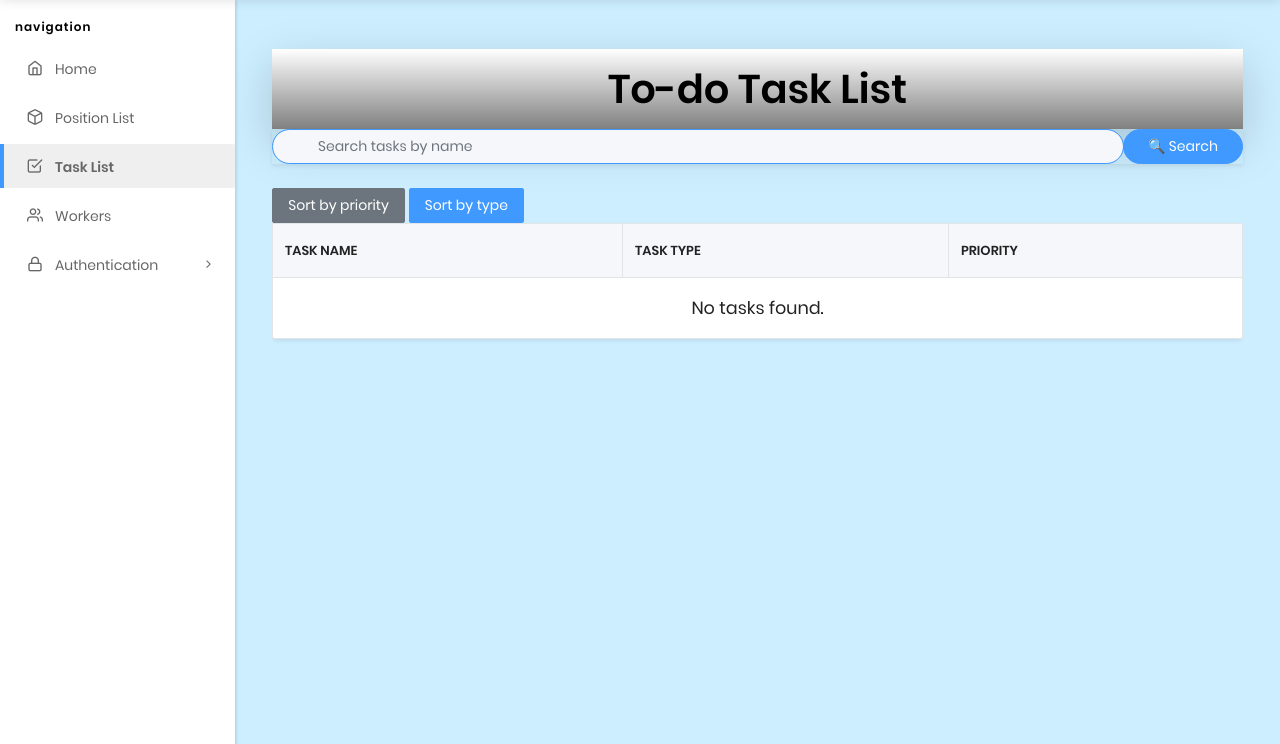
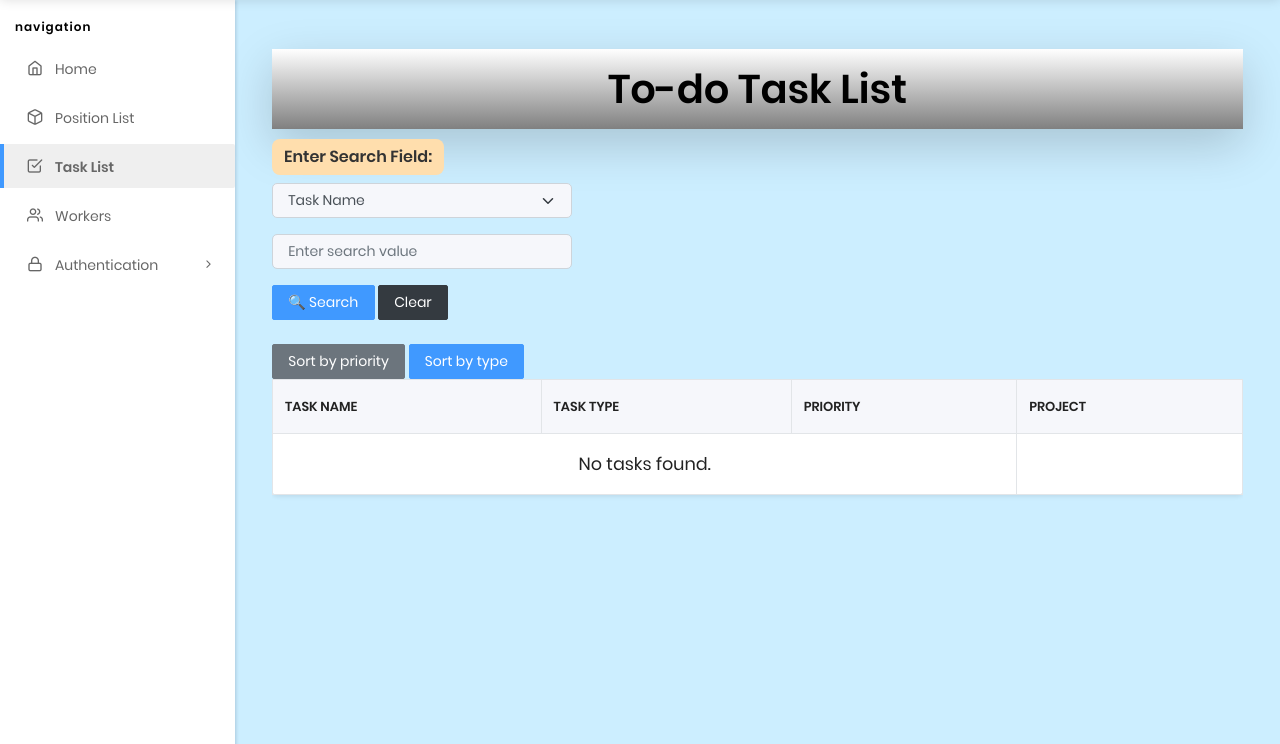
Before and after one commit to Ppllupold/ITCompanyTaskManager, a Django app: page /tasks/ in a window 1280 px wide. Shown: the part 56-800 px from the top of the page. Run offline with Django 5.2, Linux system fonts and the light colour scheme; the visitor is signed in with stand-in values (Sample User, id 1); data that the repository does not hold is empty; some libraries are stand-ins or nearby versions.

Commit message:
updated due to new models conf.

```diff
--- a/taskmanagerApp/forms.py
+++ b/taskmanagerApp/forms.py
@@ -8,6 +8,26 @@ class WorkerSearchForm(forms.Form):
     SEARCH_CHOICES = [
         ("username", "Username"),
         ("position", "Position"),
+    ]
+
+    search_field = forms.ChoiceField(
+        choices=SEARCH_CHOICES,
+        required=False,
+        widget=forms.Select(attrs={"class": "form-select"}),
+        label=""
+    )
+
+    search_value = forms.CharField(
+        required=False,
+        widget=forms.TextInput(attrs={"class": "form-control", "placeholder": "Enter search value"}),
+        label=""
+    )
+
+
+class TaskSearchForm(forms.Form):
+    SEARCH_CHOICES = [
+        ("task_name", "Task Name"),
+        ("project_name", "Project Name"),
     ]
 
     search_field = forms.ChoiceField(
--- a/taskmanagerApp/views.py
+++ b/taskmanagerApp/views.py
@@ -6,8 +6,8 @@ from django.shortcuts import render
 from django.urls import reverse_lazy
 from django.views import generic
 
-from taskmanagerApp.forms import WorkerSearchForm, CustomUserCreationForm
-from taskmanagerApp.models import Task, Position, Worker
+from taskmanagerApp.forms import WorkerSearchForm, CustomUserCreationForm, TaskSearchForm
+from taskmanagerApp.models import Task, Position, Worker, Project
 
 
 @login_required(login_url='login')
@@ -20,17 +20,27 @@ class TaskListView(LoginRequiredMixin, generic.ListView):
     template_name = "TMapp/task-list.html"
 
     def get_queryset(self):
-        queryset = Task.objects.filter(is_completed=False).select_related("task_type")
+        queryset = Task.objects.filter(is_completed=False).select_related("task_type", "project")
+        search_form = TaskSearchForm(self.request.GET)
+        sort_param = self.request.GET.get("sort", "priority")
 
-        query = self.request.GET.get("searchFor", "")
-        if query:
-            queryset = queryset.filter(name__icontains=query)
+        if search_form.is_valid():
+            search_field = search_form.cleaned_data["search_field"]
+            search_value = search_form.cleaned_data["search_value"]
 
-        sort_param = self.request.GET.get("sort", "priority")
+            if search_field == "task_name":
+               queryset = queryset.filter(name__icontains=search_value)
+            elif search_field == "project_name":
+                queryset = queryset.filter(project__name__icontains=search_value)
 
         if sort_param == "task_type":
             return queryset.order_by("task_type__name")
         return queryset.order_by("priority")
+
+    def get_context_data(self, **kwargs):
+        context = super().get_context_data(**kwargs)
+        context["search_form"] = TaskSearchForm(self.request.GET)
+        return context
 
 
 class PositionListView(LoginRequiredMixin, generic.ListView):
--- a/templates/TMapp/task-list.html
+++ b/templates/TMapp/task-list.html
@@ -1,10 +1,11 @@
 {% extends "layouts/base.html" %}
+{% load crispy_forms_filters %}
 
 
 {% block content %}
   {% block stylesheets %}
-  {% include "includes/list_styles.html" %}
-{% endblock %}
+    {% include "includes/list_styles.html" %}
+  {% endblock %}
 
   <div class="pcoded-main-container">
     <div class="pcoded-content">
@@ -15,15 +16,16 @@
           Task List</h1>
 
 
-        <form method="get" class="mb-4">
-          <div class="input-group shadow-sm">
-            <input type="text" name="searchFor" class="form-control rounded-pill border-primary"
-                   placeholder="Search tasks by name" value="{{ request.GET.searchFor }}"
-                   style="padding-left: 45px;">
-            <button class="btn btn-primary rounded-pill px-4" type="submit">
-              🔍 Search
-            </button>
-          </div>
+        <form method="get" class="mb-4" style="max-width: 300px;">
+          <label style="font-weight: bold; font-size: 1rem; color: #333; margin-top: 10px;
+           background: navajowhite;
+           padding: 6px 12px; border-radius: 8px;
+            display: inline-block; margin-bottom: 8px;">
+            Enter Search Field:
+          </label>
+          {{ search_form|crispy }}
+          <button type="submit" class="btn btn-primary">🔍 Search</button>
+          <a href="{% url 'taskmanager:task-list' %}" class="btn btn-dark">Clear</a>
         </form>
 
 
@@ -47,6 +49,7 @@
               <th scope="col">Task Name</th>
               <th scope="col">Task Type</th>
               <th scope="col">Priority</th>
+              <th scope="col">Project</th>
             </tr>
             </thead>
             <tbody>
@@ -56,6 +59,9 @@
                 <td>{{ task.task_type.name }}</td>
                 <td>
                   {% include "includes/priority-buttons.html" %}
+                </td>
+                <td>
+                  {{ task.project.name }}
                 </td>
               </tr>
             {% empty %}
```
Also changed, not shown: templates/TMapp/task-detail.html (+10 -8 lines).
